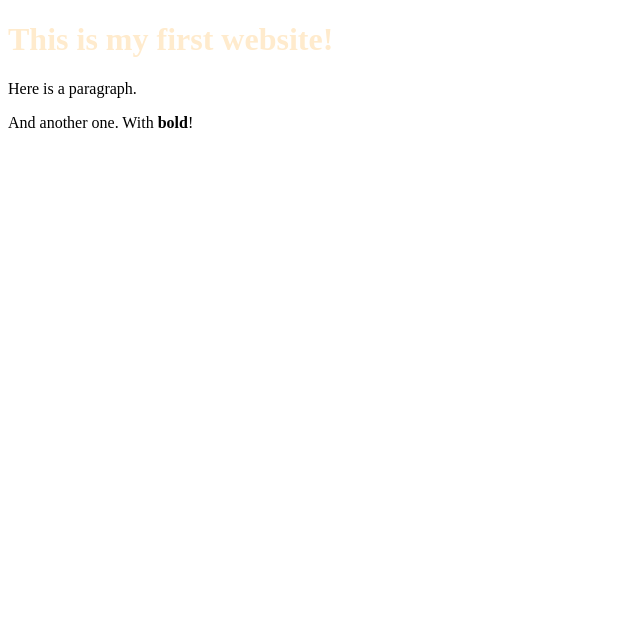
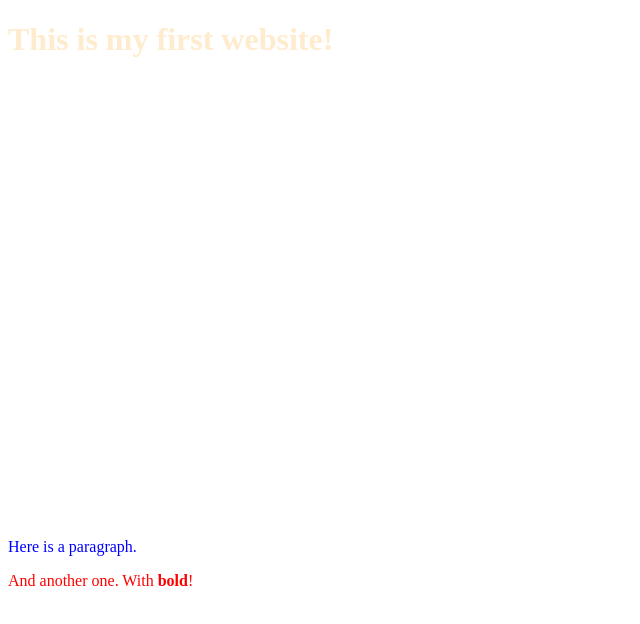
Before and after one commit to alixk/hello-world, a plain HTML site: page index.html in a window 1280 px wide. Shown: the whole page, without its empty margins (0-640 px from the left). Drawn offline with Linux system fonts and the light colour scheme.

Commit message:
Update main.css

```diff
--- a/main.css
+++ b/main.css
@@ -1,3 +1,12 @@
 h1 {
   color: #FFEBCD;
+  margin-bottom: 15em;
 }
+
+p.red {
+  color: red;
+}
+
+p.blue {
+  color:blue;
+}
```
